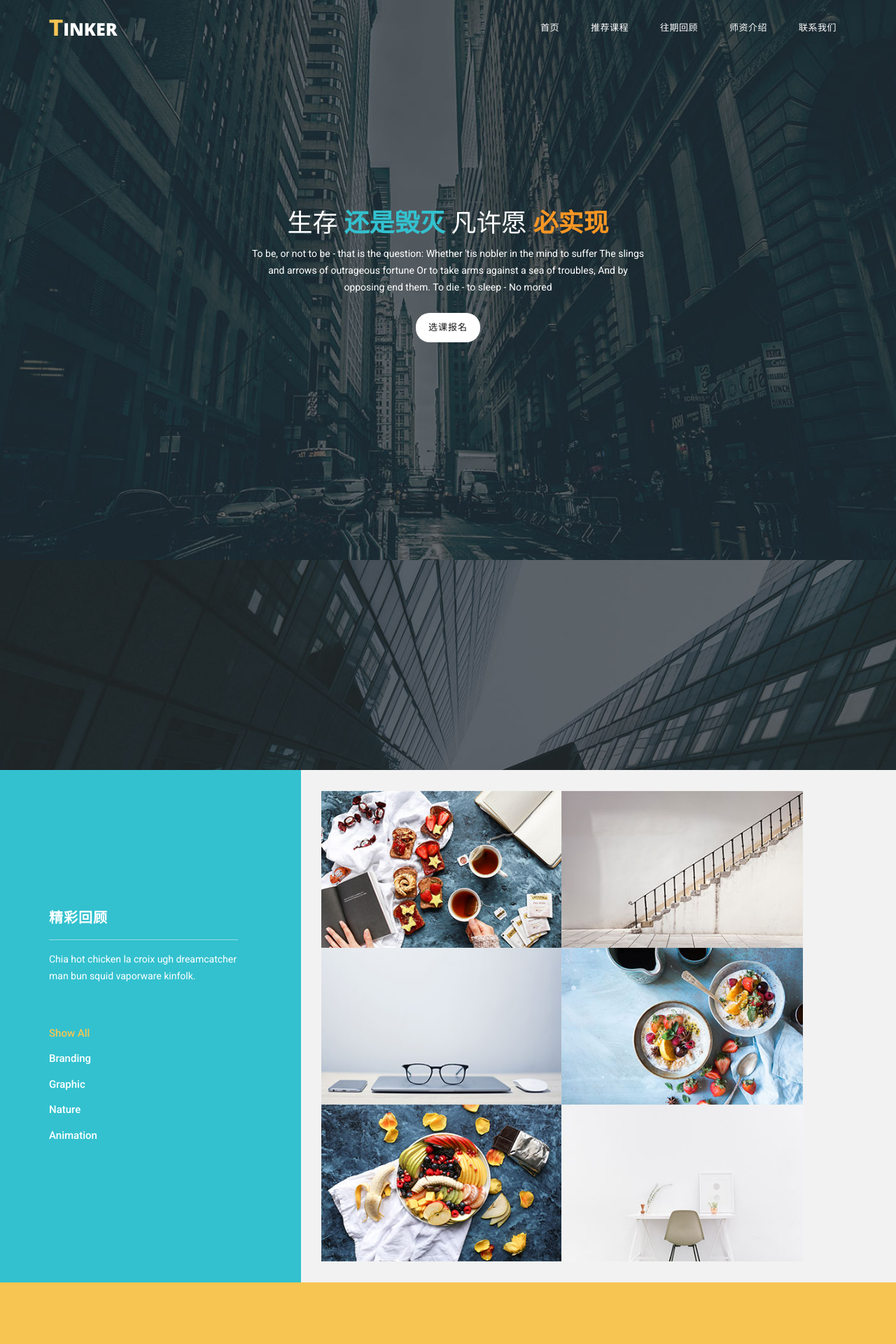
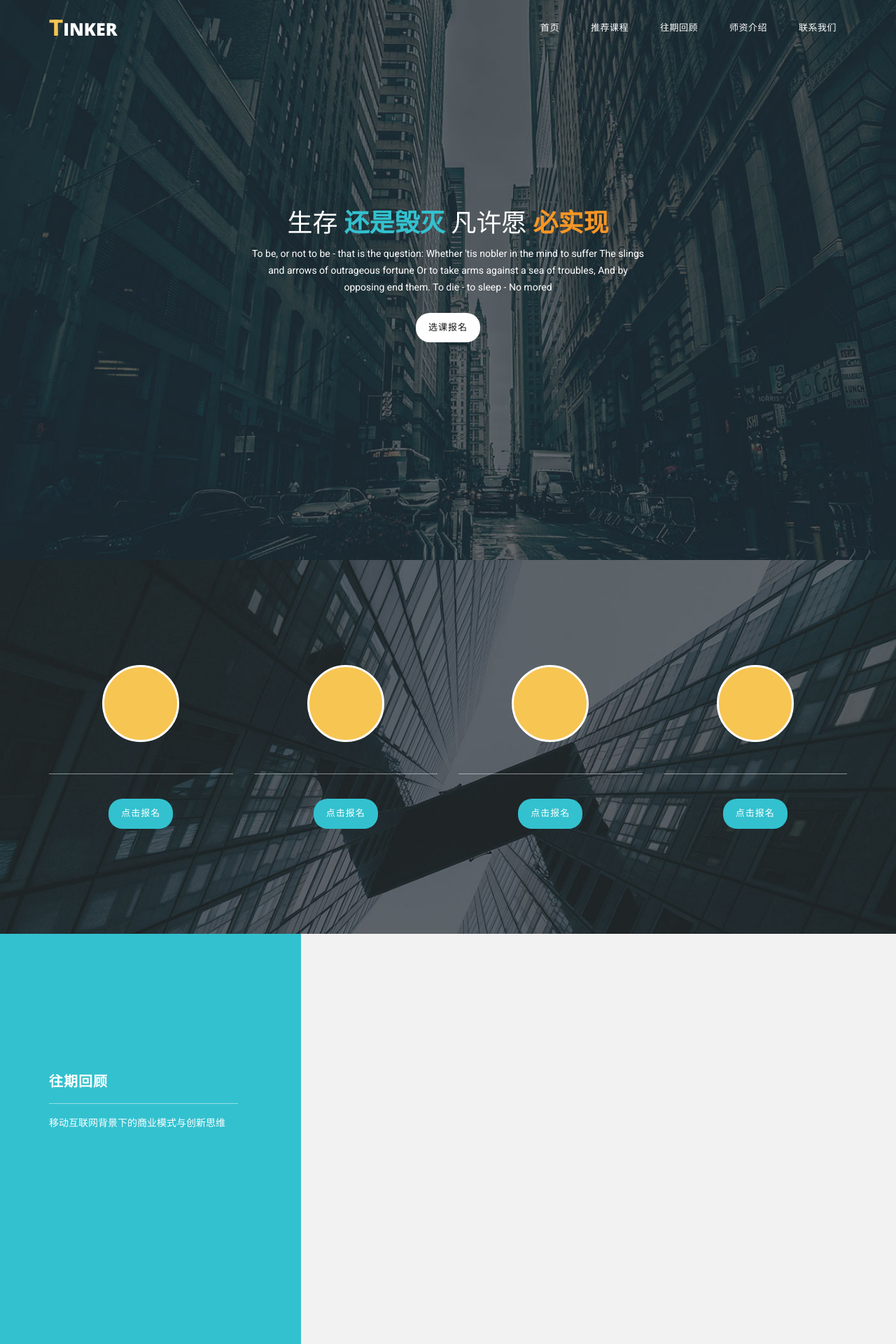
Before and after one commit to mmdv/pydjango, a Django app: page / in a window 1280 px wide. Shown: the top 1920 px of the page at 70% size. Run offline with Django 3.2, Linux system fonts and the light colour scheme; data that the repository does not hold is empty; some libraries are stand-ins or nearby versions.

Commit message:
12-05
往期回顾-图片列完成

```diff
--- a/mysite/learn/views.py
+++ b/mysite/learn/views.py
@@ -2,6 +2,9 @@
 from django.shortcuts import render
 from learn.models import register
 from learn.models import course
+from learn.models import history
+from learn.models import feedback
+
 import json
 #33333333333333333333333333333333333333
 def index(request):
@@ -17,7 +20,30 @@
     register.objects.create(company=data[0],name=data[1],phone=data[2],email=data[3],position=data[4],count=data[5])
     return HttpResponse(True)
 
-def select(request):
+# 显示课程
+def select_course(request):
     courses = list(course.objects.values('id','name','brief','imgurl'))
     print(courses, '0000000--------------------------------')
     return HttpResponse(json.dumps(courses))
+
+#显示历史/反馈
+def select_history(requset):
+    his = list(history.objects.values('id','name','imgurl'))
+    print(his,'00000--------')
+    return HttpResponse(json.dumps(his))
+
+#显示客户留言
+def select_message(requset):
+    mess = list(feedback.objects.values('id','name','imgurl'))
+    print(mess,'00000--------')
+    return HttpResponse(json.dumps(mess))
+
+#显示往期公司列表
+def select_company(request):
+    company_name = list(history.objects.values('companyname','filtertype')[:5])
+    return HttpResponse(json.dumps(company_name))
+
+#显示置顶回顾图片
+def select_pic(request):
+    pics = list(history.objects.values('imgurl','top').filter(top="true"))
+    return HttpResponse(json.dumps(pics))
--- a/mysite/mysite/settings.py
+++ b/mysite/mysite/settings.py
@@ -80,7 +80,7 @@
 DATABASES = {
     'default': {
         'ENGINE': 'django.db.backends.mysql',
-        'NAME': 'db2',
+        'NAME': 'db4',
         'USER': 'root',
         'PASSWORD': '',
         'HOST': '127.0.0.1',
--- a/mysite/mysite/urls.py
+++ b/mysite/mysite/urls.py
@@ -23,5 +23,9 @@
     url(r'^$', learn_views.index, name='index'),
     url(r'^admin/', admin.site.urls),
     url(r'^insert$',learn_views.insert,name='insert'),
-    url(r'^select$',learn_views.select,name='select'),
+    url(r'^select_course$',learn_views.select_course,name='select_course'),
+    url(r'^select_history$',learn_views.select_history,name='select_histroy'),
+    url(r'^select_company$',learn_views.select_company,name='select_company'),
+    url(r'^select_message$',learn_views.select_message,name='select_message'),
+    url(r'^select_pic$',learn_views.select_pic,name='select_pic'),
 ]
--- a/mysite/templates/index.html
+++ b/mysite/templates/index.html
@@ -26,6 +26,7 @@
     </head>
 
 <body>
+    <div id="app">
         <div class="header">
             <div class="container">
                 <nav class="navbar navbar-inverse" role="navigation">
@@ -71,7 +72,7 @@
 
         <!-- 确认报名 -->
         <section id="about" class="page-section">
-        <div id="app" class="container">
+            <div  class="container">
                 <div class="row">
                     <div class="col-md-3 col-sm-6 col-xs-12">
                         <div class="service-item">
@@ -89,11 +90,11 @@
                     <div class="col-md-3 col-sm-6 col-xs-12">
                          <div class="service-item">
                             <div class="icon">
-                            <img :src=imgUrl1 alt="">
+                                <img :src=course1.imgurl alt="">
                             </div>
-                        <h4>课程2</h4>
+                            <h4 v-html="course1.name"></h4>
                             <div class="line-dec"></div>
-                        <p>Integer hendrerit vehicula mauris, sed pellentesque sem facilisis at. Aliquam vel arcu metus. Nam sem lectus, mattis non tellus et, tincidunt condimentum eros.</p>
+                            <p v-html="course1.brief"></p>
                             <div class="primary-blue-button">
                                 <a href="javascript:void(0);" data-id="portfolio" data-toggle="modal" data-target="#myModal">点击报名</a>
                             </div>
@@ -102,11 +103,11 @@
                     <div class="col-md-3 col-sm-6 col-xs-12">
                          <div class="service-item">
                             <div class="icon">
-                            <img :src=imgUrl2 alt="">
+                                <img :src=course2.imgurl alt="">
                             </div>
-                        <h4>课程3</h4>
+                            <h4 v-html="course2.name"></h4>
                             <div class="line-dec"></div>
-                        <p>Integer hendrerit vehicula mauris, sed pellentesque sem facilisis at. Aliquam vel arcu metus. Nam sem lectus, mattis non tellus et, tincidunt condimentum eros.</p>
+                            <p v-html="course2.brief"></p>
                             <div class="primary-blue-button">
                                 <a href="javascript:void(0);" data-id="portfolio" data-toggle="modal" data-target="#myModal">点击报名</a>
                             </div>
@@ -115,11 +116,11 @@
                     <div class="col-md-3 col-sm-6 col-xs-12">
                          <div class="service-item">
                             <div class="icon">
-                            <img :src=imgUrl3 alt="">
+                                <img :src=course3.imgurl alt="">
                             </div>
-                        <h4>课程4</h4>
+                            <h4 v-html="course3.name"></h4>
                             <div class="line-dec"></div>
-                        <p>Integer hendrerit vehicula mauris, sed pellentesque sem facilisis at. Aliquam vel arcu metus. Nam sem lectus, mattis non tellus et, tincidunt condimentum eros.</p>
+                            <p v-html="course3.brief"></p>
                             <div class="primary-blue-button">
                                 <a href="javascript:void(0);" data-id="portfolio" data-toggle="modal" data-target="#myModal">点击报名</a>
                             </div>
@@ -191,22 +192,30 @@
             </div><!-- /.modal -->
         </div>
 
+        <!-- 往期回顾 -->
         <section id="portfolio">
             <div class="content-wrapper">
                 <div class="inner-container container">
                     <div class="row">
                         <div class="col-md-4 col-sm-12">
                             <div class="section-heading">
-                            <h4>精彩回顾</h4>
+                                <h4>往期回顾</h4>
                                 <div class="line-dec"></div>
-                            <p>Chia hot chicken la croix ugh dreamcatcher man bun squid vaporware kinfolk.</p>
+                                <p>移动互联网背景下的商业模式与创新思维</p>
                                 <div class="filter-categories">
                                     <ul class="project-filter">
-                                    <li class="filter" data-filter="all"><span>Show All</span></li>
-                                    <li class="filter" data-filter="branding"><span>Branding</span></li>
-                                    <li class="filter" data-filter="graphic"><span>Graphic</span></li>
-                                    <li class="filter" data-filter="nature"><span>Nature</span></li>
-                                    <li class="filter" data-filter="animation"><span>Animation</span></li>
+                                        <li>
+                                            <ul v-for="value in history">
+                                                <li class="filter" :data-filter="value.filtertype">
+                                                    <!-- <span v-html="comname.companyname"></span> -->
+                                                    <span v-html="value.companyname"></span>
+                                                </li>
+                                            </ul>
+                                        </li>
+                                        <!-- <li class="filter" data-filter="all"><span>上汽·大众</span></li> -->
+                                        <!-- <li class="filter" data-filter="branding"><span>中国电信</span></li> -->
+                                        <!-- <li class="filter" data-filter="graphic"><span>苏州伟创力</span></li> -->
+                                        <!-- <li class="filter" data-filter="nature"><span>阿里巴巴</span></li> -->
                                     </ul>
                                 </div>
                             </div>
@@ -215,45 +224,17 @@
                             <div class="projects-holder-3">
                                 <div class="projects-holder">
                                     <div class="row">
-                                    <div class="col-md-6 col-sm-6 project-item mix nature">
+                                        <!-- <div class="col-md-6 col-sm-6 project-item mix nature"> -->
+                                          <!-- <div class="thumb"> -->
+                                                <!-- <div class="image"> -->
+                                                    <!-- <a href="static/img/portfolio_big_item_02.jpg" data-lightbox="image-1"><img :src="history0.imgurl"></a> -->
+                                                <!-- </div> -->
+                                          <!-- </div> -->
+                                        <!-- </div> -->
+                                        <div class="col-md-6 col-sm-6 project-item mix nature" v-for="val in pics">
                                           <div class="thumb">
                                                 <div class="image">
-                                                <a href="static/img/portfolio_big_item_02.jpg" data-lightbox="image-1"><img src="static/img/portfolio_item_01.jpg"></a>
-                                            </div>
-                                      </div>
-                                    </div>
-                                    <div class="col-md-6 col-sm-6 project-item mix animation">
-                                      <div class="thumb">
-                                        <div class="image">
-                                                <a href="static/img/portfolio_big_item_02.jpg" data-lightbox="image-1"><img src="static/img/portfolio_item_02.jpg"></a>
-                                            </div>
-                                      </div>
-                                    </div>
-                                    <div class="col-md-6 col-sm-6 project-item mix branding">
-                                      <div class="thumb">
-                                            <div class="image">
-                                                <a href="static/img/portfolio_big_item_03.jpg" data-lightbox="image-1"><img src="static/img/portfolio_item_03.jpg"></a>
-                                            </div>
-                                      </div>
-                                    </div>
-                                    <div class="col-md-6 col-sm-6 project-item mix graphic nature">
-                                        <div class="thumb">
-                                            <div class="image">
-                                                <a href="static/img/portfolio_big_item_04.jpg" data-lightbox="image-1"><img src="static/img/portfolio_item_04.jpg"></a>
-                                            </div>
-                                        </div>
-                                    </div>
-                                    <div class="col-md-6 col-sm-6 project-item mix branding">
-                                      <div class="thumb">
-                                            <div class="image">
-                                                <a href="static/img/portfolio_big_item_05.jpg" data-lightbox="image-1"><img src="static/img/portfolio_item_05.jpg"></a>
-                                            </div>
-                                      </div>
-                                    </div>
-                                    <div class="col-md-6 col-sm-6 project-item mix graphic animation">
-                                        <div class="thumb">
-                                            <div class="image">
-                                                <a href="static/img/portfolio_big_item_06.jpg" data-lightbox="image-1"><img src="static/img/portfolio_item_06.jpg"></a>
+                                                    <a href="static/img/portfolio_big_item_02.jpg" data-lightbox="image-1"><img :src="val"></a>
                                                 </div>
                                           </div>
                                         </div>
@@ -457,6 +438,7 @@
                 </div>
             </div>
         </footer>
+    </div>
 
     <script>window.jQuery || document.write('<script src="static/js/vendor/jquery-1.11.2.min.js"><\/script>')</script>
 
```
Also changed, not shown: mysite/learn/models.py (+24 -0 lines), mysite/templates/static/js/main.js (+60 -1 lines), mysite/learn/migrations/0001_initial.py, mysite/learn/migrations/0002_auto_20171128_0957.py (deleted), mysite/learn/migrations/0002_auto_20171205_1152.py (added), mysite/learn/migrations/0003_auto_20171128_1526.py (deleted), mysite/learn/migrations/0003_auto_20171205_1447.py (added), mysite/learn/migrations/0004_history_filtertype.py (added), mysite/learn/migrations/0005_history_top.py (added). Lines whose indentation alone changed are shown as unchanged.
